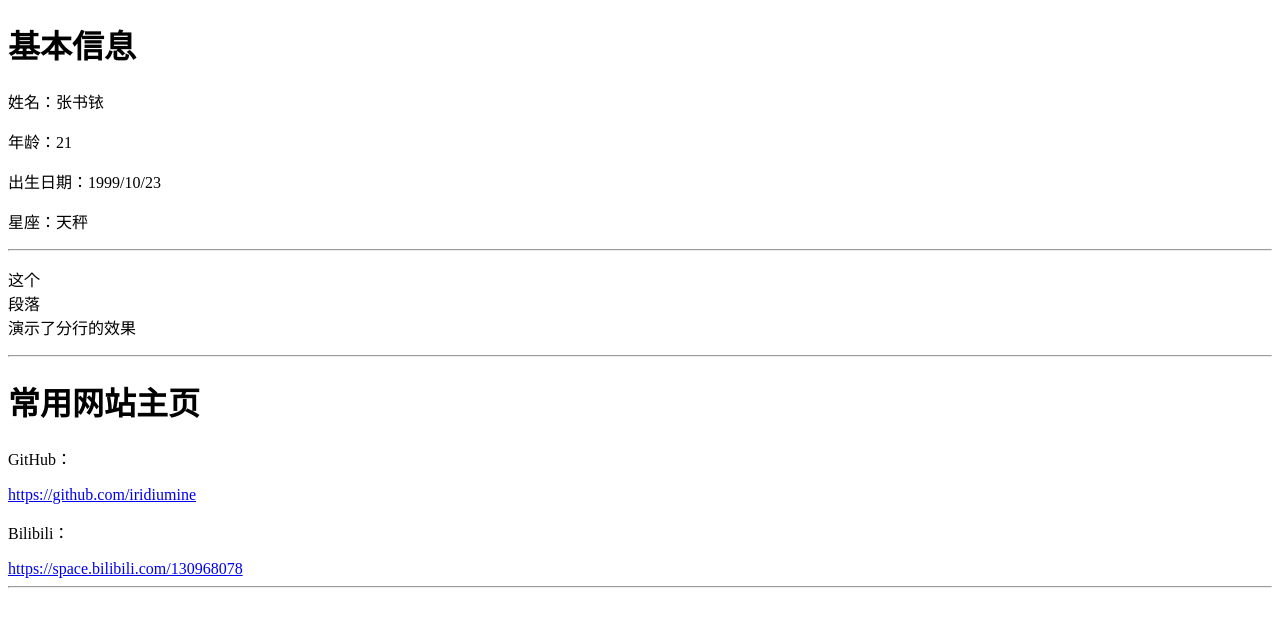
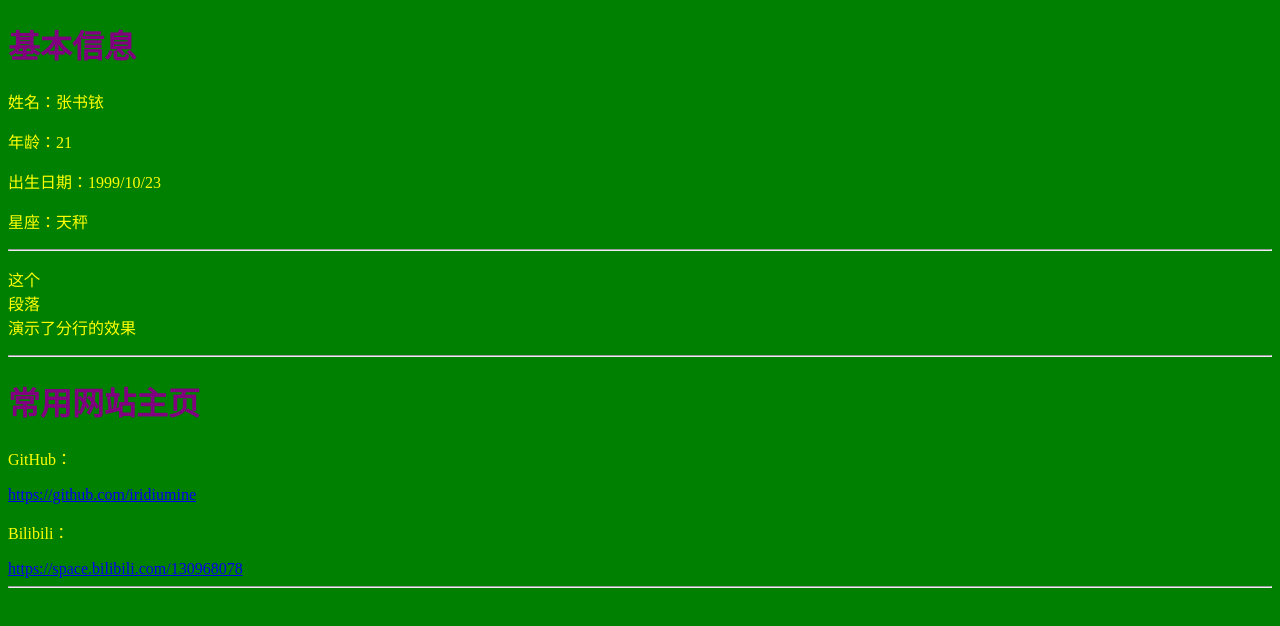
Before and after one commit to iridiumine/iridiumine.github.io, a plain HTML site: page index.html in a window 1280 px wide. Drawn offline with Linux system fonts and the light colour scheme.

Commit message:
Update index.html

```diff
--- a/index.html
+++ b/index.html
@@ -3,6 +3,20 @@
   <head>
     <meta charset="utf-8">
     <title>iridiumine.com</title>   <!--页面的标题-->
+    <!--base href="https://iridiumine.github.io" target="_blank"-->
+    <!--link rel="stylesheet" type="text/css" href="/css/master.css"-->
+    <style media="screen">
+      body {
+        background-color: green;
+      }
+      p {
+        color: yellow
+      }
+      h1 {
+        color: purple
+      }
+    </style>
+    <meta name="keywords" content="iridiumine">
   </head>
   <body>
     <h1>基本信息</h1>
```
